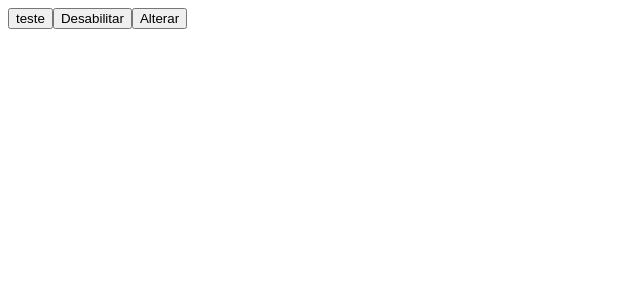
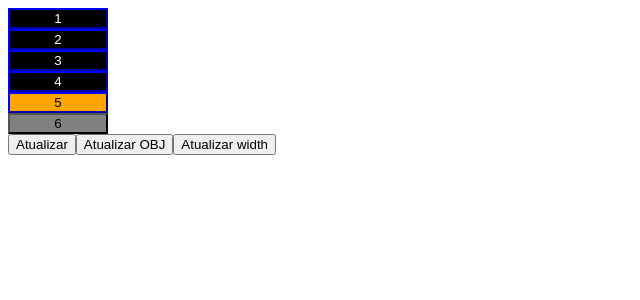
Before and after one commit to arthurvaz18/Binding-Angular, an Angular app: page / in a window 1280 px wide. Shown: the top 300 px of the page, without its empty margins (0-640 px from the left). Built offline with nearby package versions, Linux system fonts and the light colour scheme.

Commit message:
CSS Style Binding

```diff
--- a/src/app/app.component.html
+++ b/src/app/app.component.html
@@ -1,5 +1,49 @@
-<button [attr.title]="buttonTitle">teste</button>
+<button
+[style.border-color]="'blue'"
+ style="width: 100px; background-color: black;"
+ [style.color]="cor"
+ >1</button>
 
-<button [attr.disabled]="buttonDisable ? false : null">Desabilitar</button>
+<br />
 
-<button (click)="onButonClick()">Alterar</button>
+<button
+[style.border-color]="'blue'"
+[style.width]="widthButton1"
+ [style.backgroundColor]="'black'"
+ [style.color]="cor"
+ >2</button>
+
+<br />
+
+<button
+[style.border-color]="'blue'"
+ [style.width]="widthButton2"
+  [style.backgroundColor]="'black'"
+  [style.color]="cor">
+  3</button>
+
+<br />
+
+<button
+[style.borderColor]="'blue'"
+[style.width]="widthButton3"
+[style.backgroundColor]="'black '"
+[style.color]="cor"
+>4</button>
+<br />
+
+<button
+[style.border-color]="'blue'"
+[style]="{width: '100px' , backgroundColor: 'orange'}"
+>5</button>
+<br />
+
+<button [style]="stylesObj">6</button>
+<br />
+
+
+<button (click)="updateStyleObj()">Atualizar</button>
+
+<button (click)="updateStyleObjCorrect()">Atualizar OBJ</button>
+
+<button (click)="updateWidth()">Atualizar width</button>
--- a/src/app/app.component.ts
+++ b/src/app/app.component.ts
@@ -10,11 +10,30 @@ import { RouterOutlet } from '@angular/router';
 })
 export class AppComponent {
   title = 'projeto-angular';
-  buttonTitle = 'titulo do botão';
-  buttonDisable = false;
+  widthButton1 = '100px';
+  widthButton2 = '100px';
+  widthButton3 = '100px';
+  cor = 'white';
 
-  onButonClick(){
-    this.buttonTitle = 'titulo ALTERADOOOO'
-    this.buttonDisable = true;
+  stylesObj={
+    width: '100px',
+    backgroundColor:'grey',
   }
-}
+  updateStyleObj(){
+    console.log('updateStyleObj');
+
+    this.stylesObj.width = '170px';
+    this.stylesObj.backgroundColor = 'lightblue';
+  }
+  updateStyleObjCorrect(){
+    console.log('updateStyleOnjCorrect');
+
+    this.stylesObj ={
+      width: '170px',
+      backgroundColor: 'lighblue'
+    };
+  }
+  updateWidth(){
+    this.widthButton2 = '200px';
+  }
+  }
```
